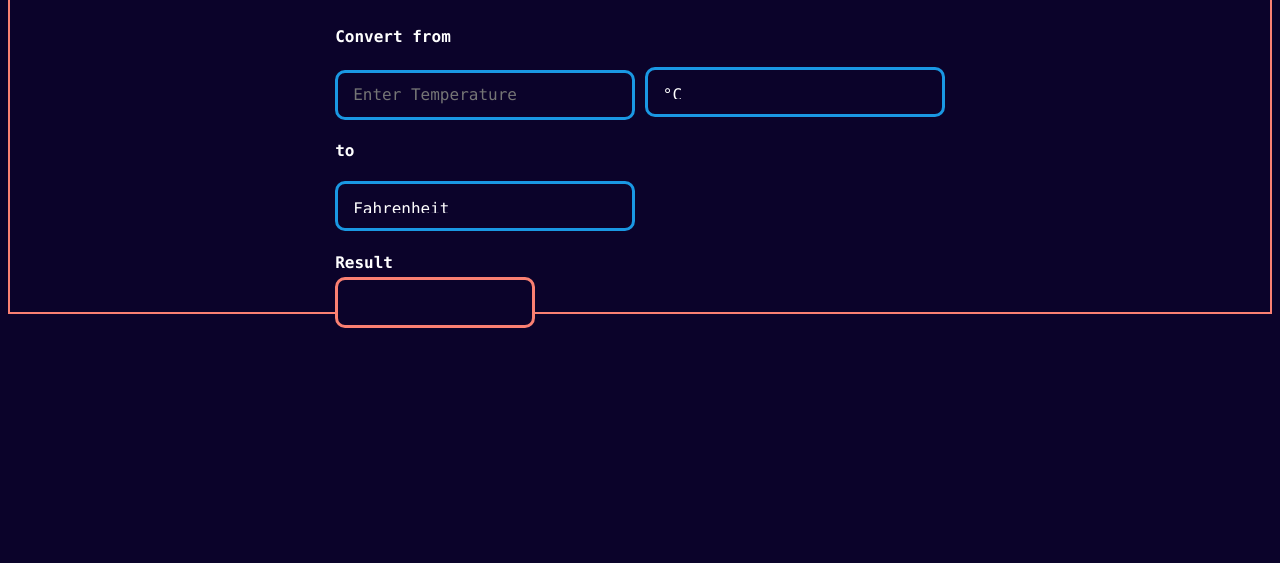
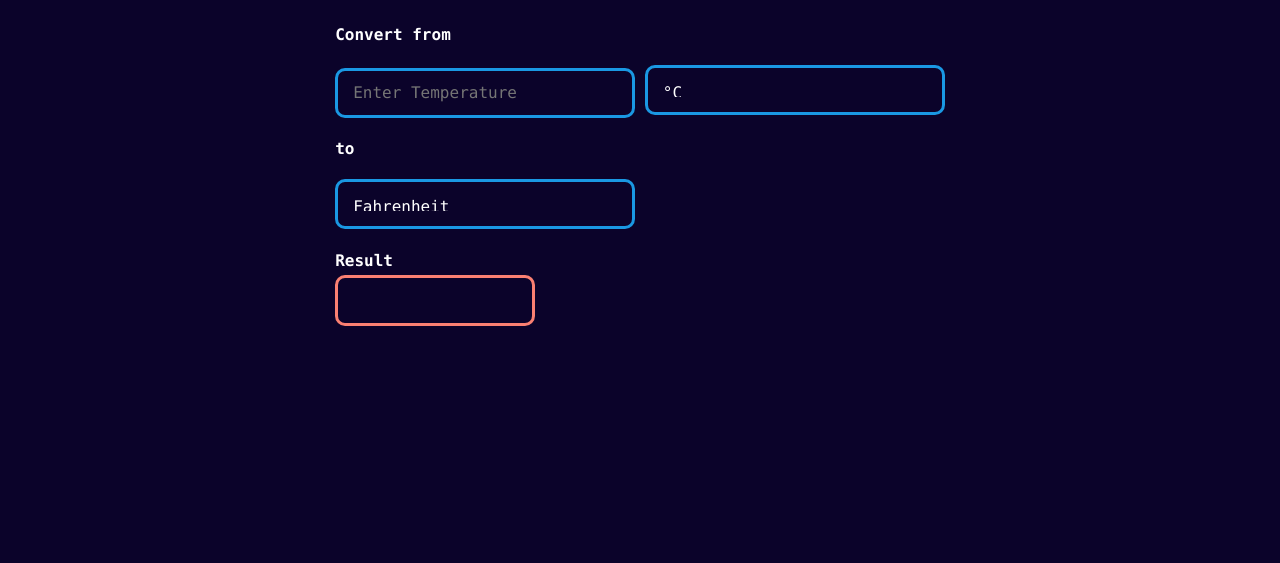
Before and after one commit to suprakash-144/OIBSIP, a plain HTML site: page temperature converter/index.html in a window 1280 px wide. Shown: the part 237-800 px from the top of the page. Drawn offline with Linux system fonts and the light colour scheme.

Commit message:
Update style.css

```diff
--- a/temperature converter/style.css
+++ b/temperature converter/style.css
@@ -15,7 +15,7 @@
     margin-top:10rem;
 }
 .container{
-    border: 2px solid Salmon;
+
     flex-direction: column;
     color: white;
     align-items: center;
```
